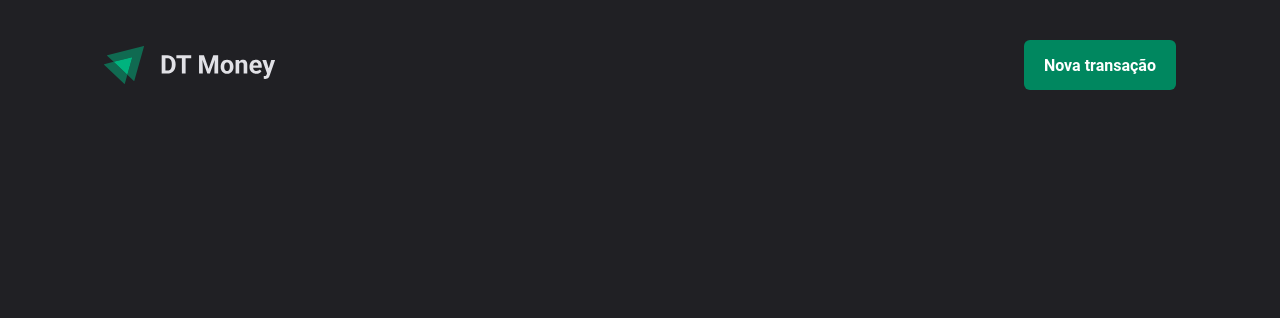
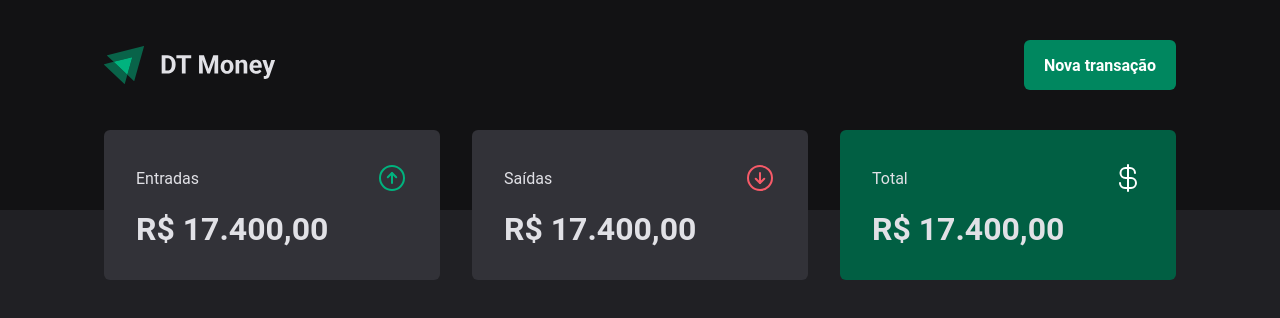
Before and after one commit to RoMartins/DTmoney-reactJs, a React (Vite) app: page / in a window 1280 px wide. Shown: the top 318 px of the page. Built offline with nearby package versions, Linux system fonts and the light colour scheme.

Commit message:
feat: component summary

```diff
--- a/package.json
+++ b/package.json
@@ -11,6 +11,7 @@
   },
   "dependencies": {
     "@types/styled-components": "^5.1.26",
+    "phosphor-react": "^1.4.1",
     "react": "^18.2.0",
     "react-dom": "^18.2.0",
     "styled-components": "^5.3.10"
--- a/src/components/Header/styles.ts
+++ b/src/components/Header/styles.ts
@@ -2,7 +2,7 @@
 
 export const HeaderContainer = styled.header`
 padding: 2.5rem 0 7.5rem;
-background-color: ${props => props.theme['gray-900']},
+background-color: ${props => props.theme['gray-900']}
 `;
 
 export const HeaderContent = styled.div`
--- /dev/null
+++ b/src/components/Summary/index.tsx
@@ -0,0 +1,32 @@
+import { ArrowCircleDown, ArrowCircleUp, CurrencyDollar } from "phosphor-react";
+import { SummaryCard, SummaryContainer } from "./styles";
+
+export function Summary() {
+  return(
+    <SummaryContainer>
+      <SummaryCard>
+        <header>
+          <span>Entradas</span>
+          <ArrowCircleUp size={32} color="#00b37e"/>
+        </header>
+        <strong>R$ 17.400,00</strong>
+      </SummaryCard>
+
+      <SummaryCard>
+        <header>
+          <span>Saídas</span>
+          <ArrowCircleDown size={32} color="#f75a68"/>
+        </header>
+        <strong>R$ 17.400,00</strong>
+      </SummaryCard>
+
+      <SummaryCard variant='green'>
+        <header>
+          <span>Total</span>
+          <CurrencyDollar size={32} color="#fff"/>
+        </header>
+        <strong>R$ 17.400,00</strong>
+      </SummaryCard>
+    </SummaryContainer>
+  )
+}
--- /dev/null
+++ b/src/components/Summary/styles.ts
@@ -0,0 +1,40 @@
+import styled, { css } from "styled-components";
+
+export const SummaryContainer = styled.section`
+width: 100%;
+max-width: 1120px;
+margin: 0 auto ;
+padding: 0 1.5rem;
+
+display: grid;
+grid-template-columns: repeat(3, 1fr);
+gap: 2rem;
+
+margin-top: -5rem;
+`
+interface SummaryCardProps {
+  variant?:'green'
+}
+export const SummaryCard= styled.div<SummaryCardProps>`
+background-color: ${props => props.theme['gray-600']};
+border-radius: 6px;
+padding: 2rem;
+
+header {
+  display: flex;
+  align-items: center;
+  justify-content: space-between;
+  color: ${props => props.theme['gray-100']};
+}
+
+strong {
+  display: block;
+  margin-top: 1rem;
+  font-size: 2rem;
+}
+
+${props => props.variant === 'green' && css`
+  background: ${props.theme['green-700']};
+  `}
+
+`;
--- a/src/pages/Transactions/index.tsx
+++ b/src/pages/Transactions/index.tsx
@@ -1,9 +1,11 @@
 import { Header } from "../../components/Header";
+import { Summary } from "../../components/Summary";
 
 export function Transactions() {
   return (
     <div>
       <Header />
+      <Summary />
     </div>
   )
 }
```
Also changed, not shown: 1 other file (tests, documents, lock files or other folders).
